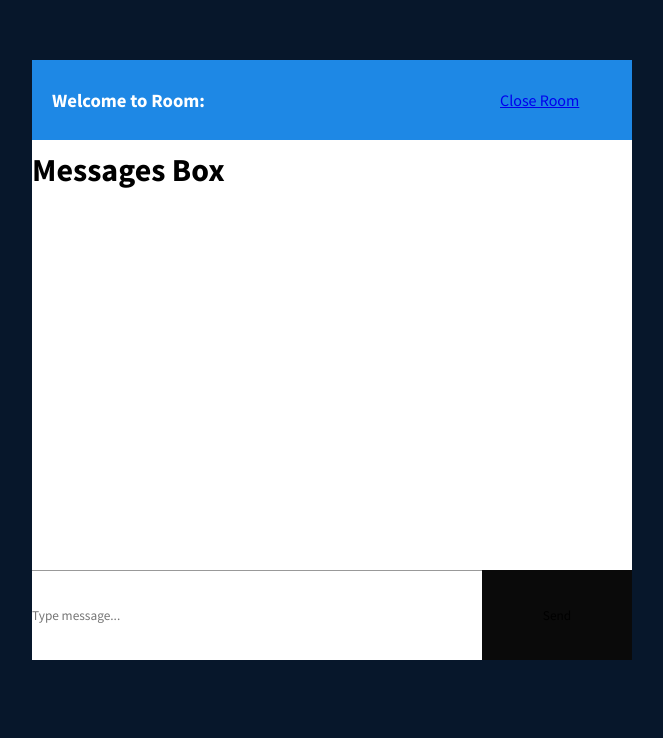
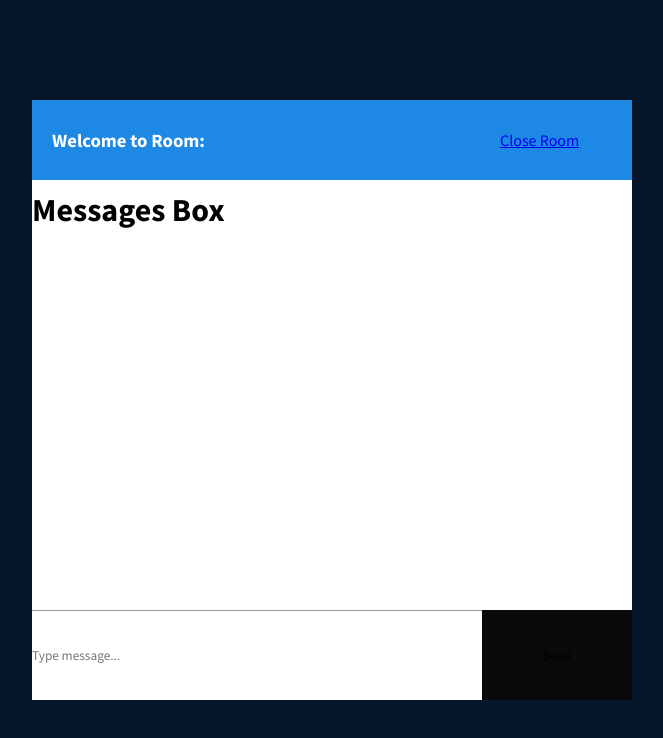
Before and after one commit to wowufoundme/chatApp, a React (Create React App) app in the folder client/: page /chat in a window 1280 px wide. Shown: the top 738 px of the page, without its empty margins (308-971 px from the left). Built offline with nearby package versions, Linux system fonts and the light colour scheme; no server answers.

Commit message:
Full screen width and height

```diff
--- a/client/src/components/Chat/Chat.styles.css
+++ b/client/src/components/Chat/Chat.styles.css
@@ -1,4 +1,6 @@
 .container {
+  height: 100vh;
+  width: 100vw;
   display: flex;
   justify-content: center;
   align-items: center;
```
